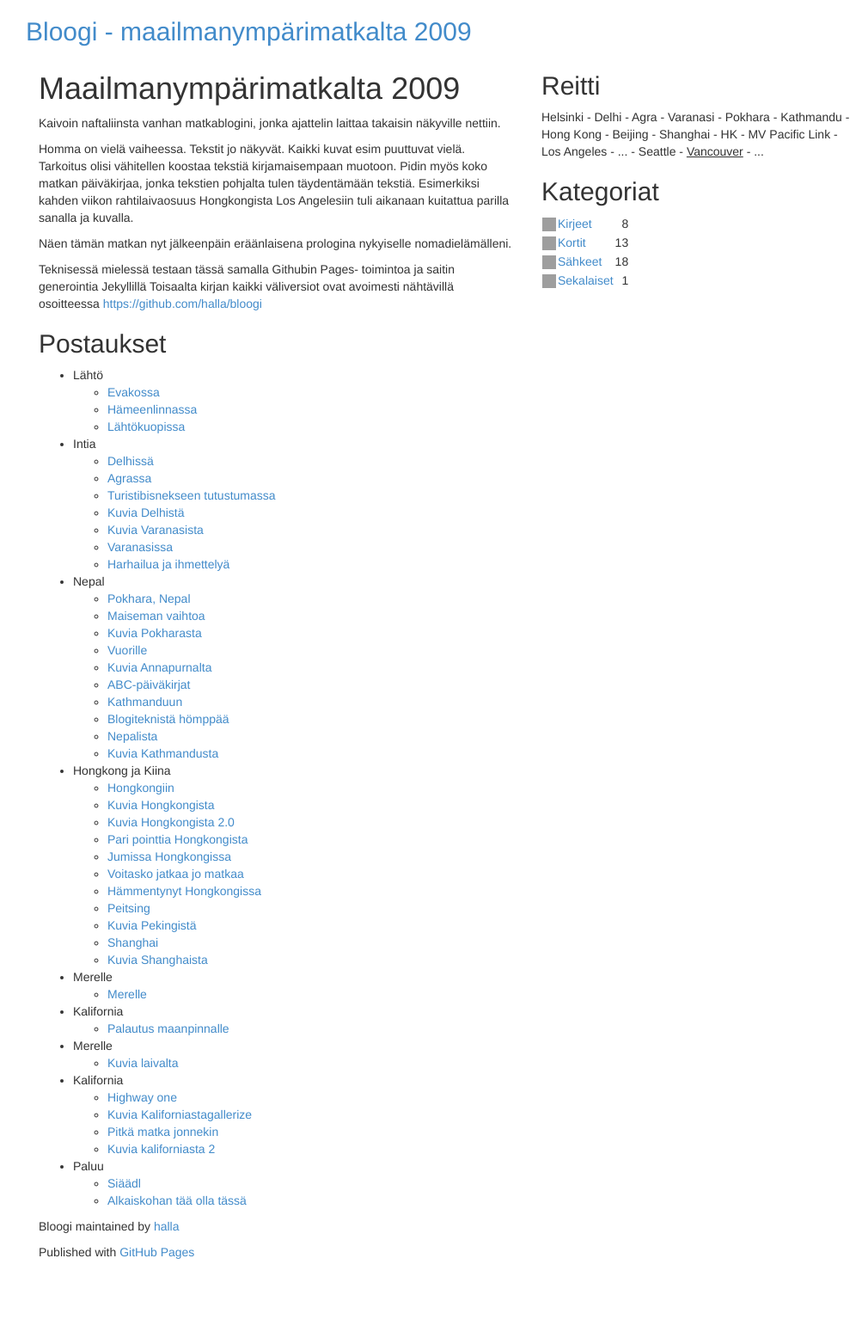
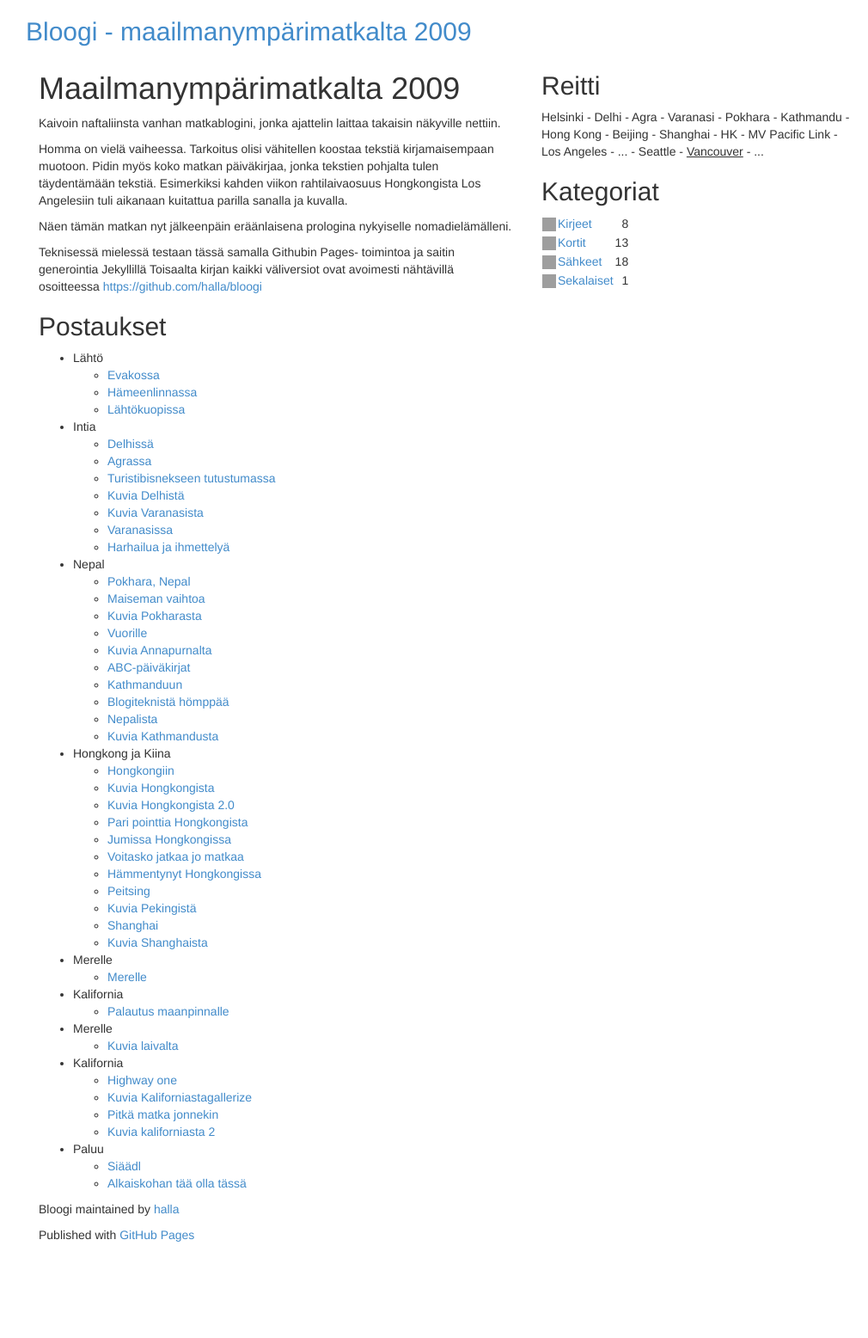
Before and after one commit to halla/bloogi, a Jekyll site: the page built from index.html, in a window 1280 px wide. Shown: the whole page at 86% size, without its empty margins (25-1035 px from the left). Built offline with Jekyll 4.4.1, drawn with Linux system fonts in a browser that asks for light colours; grey boxes are pictures that could not be loaded.

```diff
--- a/index.html
+++ b/index.html
@@ -12,7 +12,7 @@
 <p>
       Kaivoin naftaliinsta vanhan matkablogini, jonka ajattelin laittaa takaisin näkyville nettiin. </p>
 
-      <p>Homma on vielä vaiheessa. Tekstit jo näkyvät. Kaikki kuvat esim puuttuvat vielä. Tarkoitus olisi vähitellen koostaa tekstiä kirjamaisempaan muotoon. Pidin myös koko matkan päiväkirjaa, jonka tekstien pohjalta tulen täydentämään tekstiä. Esimerkiksi kahden viikon rahtilaivaosuus Hongkongista Los Angelesiin tuli aikanaan kuitattua parilla sanalla ja kuvalla. </p>
+      <p>Homma on vielä vaiheessa. Tarkoitus olisi vähitellen koostaa tekstiä kirjamaisempaan muotoon. Pidin myös koko matkan päiväkirjaa, jonka tekstien pohjalta tulen täydentämään tekstiä. Esimerkiksi kahden viikon rahtilaivaosuus Hongkongista Los Angelesiin tuli aikanaan kuitattua parilla sanalla ja kuvalla. </p>
 
       <p>Näen tämän matkan nyt jälkeenpäin eräänlaisena prologina nykyiselle nomadielämälleni.</p>
 
```
